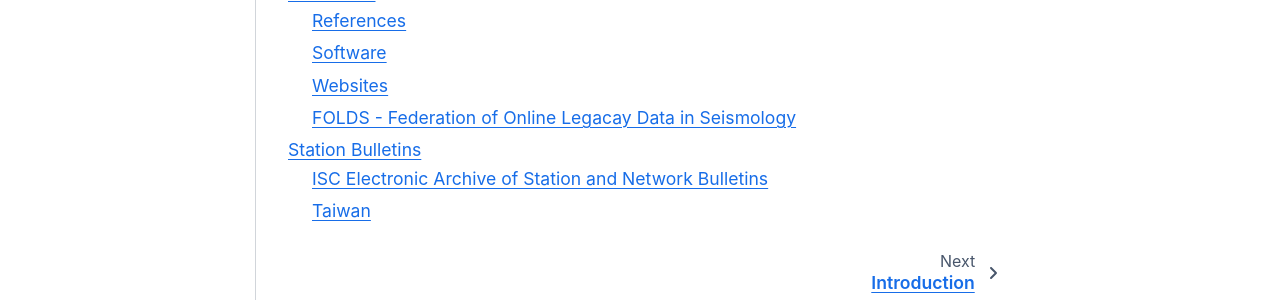
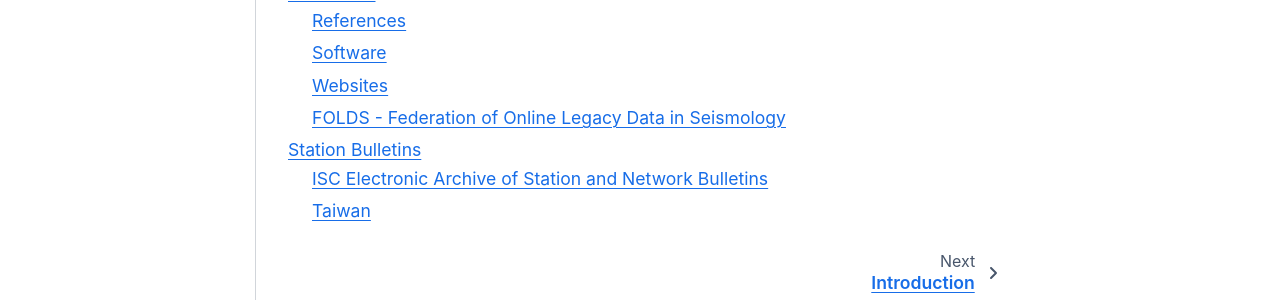
Before and after one commit to ljhwang/LSD_Sphinx, a Sphinx documentation site: the page built from docs/source/index.md, in a window 1280 px wide and 1328 px high. Shown: the part 945-1245 px from the top of the window. Built offline with Sphinx 7.4.7 and the Sphinx Book theme 1.1.4, drawn with Linux system fonts in a browser that asks for light colours.

Commit message:
Update folds.md
Correct typos and grammar.

```diff
--- a/docs/source/resources/folds.md
+++ b/docs/source/resources/folds.md
@@ -11,13 +11,13 @@
 
 ![some dummy txt](../images/folds.png)
 
-# FOLDS - Federation of Online Legacay Data in Seismology
+# FOLDS - Federation of Online Legacy Data in Seismology
 
 ## Background
 Proposed metadata fields for standardizing metadata needed to support an internationally coordinated
 collection system of digital legacy seismic data elements generated from analog
 recordings. These standards
-will make easier the work of those at collection centers creating the metadata and
+will make easier the work of those at the collection centers, creating the metadata and
 at data centers that manage metadata and corresponding legacy data. However, to
 manage the level of effort required for data collection centers to participate,
 enough metadata is required to make legacy data Findable, Accessible,
```
Also changed, not shown: other parts of docs/source/resources/folds.md (+1 -1 lines).
